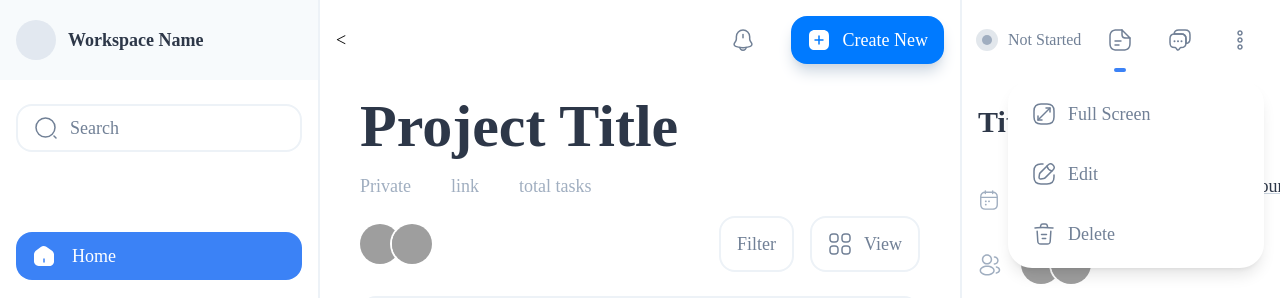
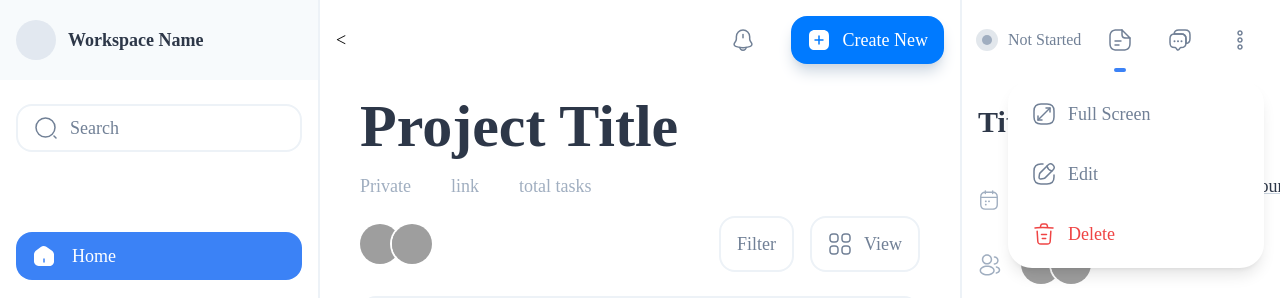
Before and after one commit to gochelias/tasklab, a Next.js app in the folder apps/web/: page / in a window 1280 px wide. Both pictures are taken after a click on the button 1240 px from the left and 40 px from the top of the page. Shown: the top 298 px of the page. Built offline with nearby package versions, Linux system fonts and the light colour scheme; grey boxes are pictures that could not be loaded.

Commit message:
fix(web): delete button in red

```diff
--- a/apps/web/src/components/tasks/preview/TaskMoreOptions.tsx
+++ b/apps/web/src/components/tasks/preview/TaskMoreOptions.tsx
@@ -10,7 +10,7 @@ export const TaskMoreOptions = ({ setIsOpen }: any) => {
 				<Menu.Button className="icon-button icon-button-hover">
 					<MoreIcon className="rotate-90" />
 				</Menu.Button>
-				<Menu.Items className="dark:text-100-dark absolute right-0 mt-4 w-64 space-y-2 rounded-3xl bg-white p-2 text-slate-500 shadow-lg dark:bg-slate-800">
+				<Menu.Items className="absolute right-0 mt-4 w-64 space-y-2 rounded-3xl bg-white p-2 text-slate-500 shadow-lg dark:bg-slate-800 dark:text-slate-400">
 					<Menu.Item>
 						{({ active }: any) => (
 							<button
@@ -37,16 +37,10 @@ export const TaskMoreOptions = ({ setIsOpen }: any) => {
 						)}
 					</Menu.Item>
 					<Menu.Item>
-						{({ active }: any) => (
-							<button
-								className={`${
-									active && 'bg-red-500 text-white'
-								} flex w-full items-center space-x-2 rounded-2xl px-4 py-3`}
-							>
-								<TrashIcon className="mr-3" />
-								Delete
-							</button>
-						)}
+						<button className="flex w-full items-center space-x-2 rounded-2xl px-4 py-3 text-red-500 hover:bg-red-500 hover:text-white">
+							<TrashIcon className="mr-3" />
+							Delete
+						</button>
 					</Menu.Item>
 				</Menu.Items>
 			</Menu>
```
